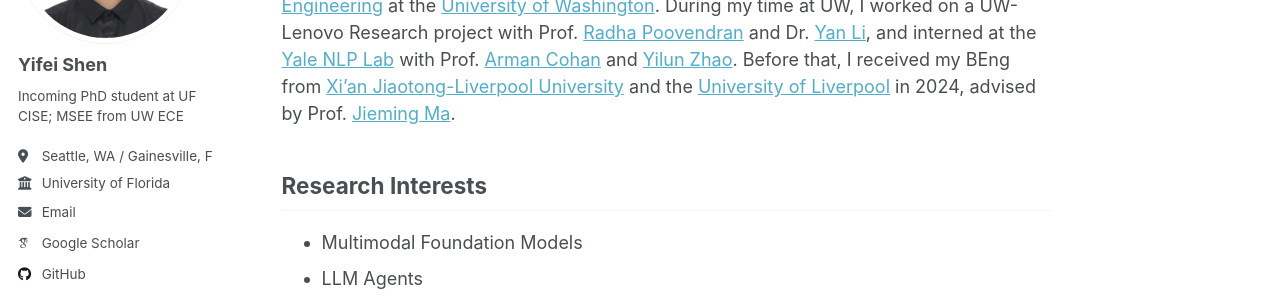
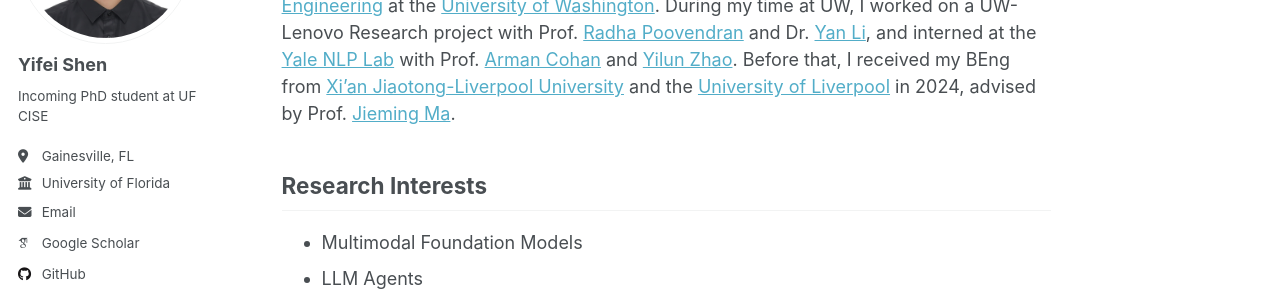
Before and after one commit to Barryshen1/Barryshen1.github.io, a Jekyll site: the page built from _pages/about.md, in a window 1280 px wide. Shown: the part 230-527 px from the top of the page. Built offline with Jekyll 4.4.1, drawn with Linux system fonts in a browser that asks for light colours; some web fonts are replaced.

Commit message:
Update sidebar bio and location

```diff
--- a/_config.yml
+++ b/_config.yml
@@ -24,8 +24,8 @@
   avatar           : "profile.png"
   name             : "Yifei Shen"
   pronouns         : # example: "she/her"
-  bio              : "Incoming PhD student at UF CISE; MSEE from UW ECE"
-  location         : "Seattle, WA / Gainesville, FL"
+  bio              : "Incoming PhD student at UF CISE"
+  location         : "Gainesville, FL"
   employer         : "University of Florida"
   email            : "yifeis02@uw.edu"
 
```
